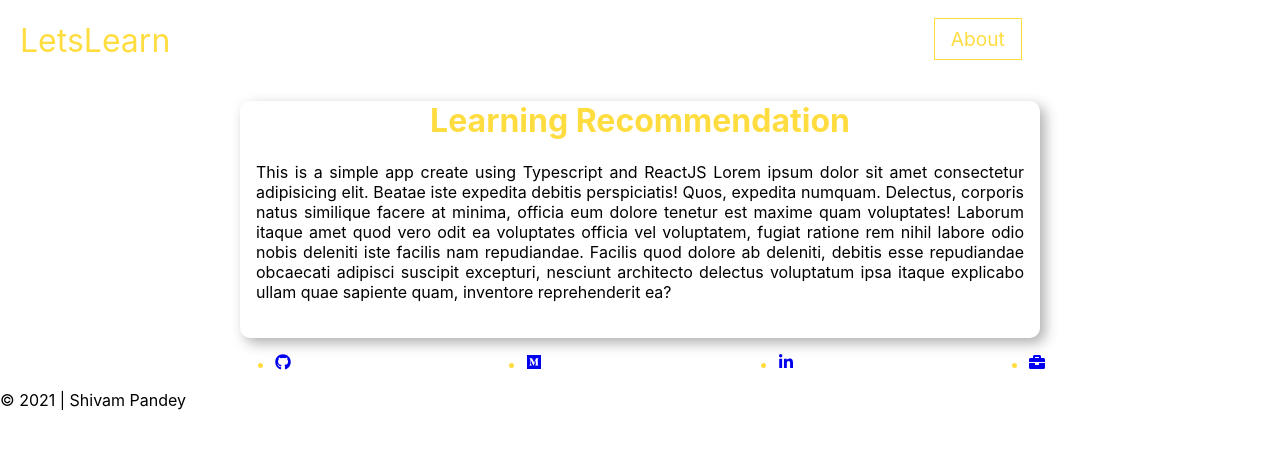
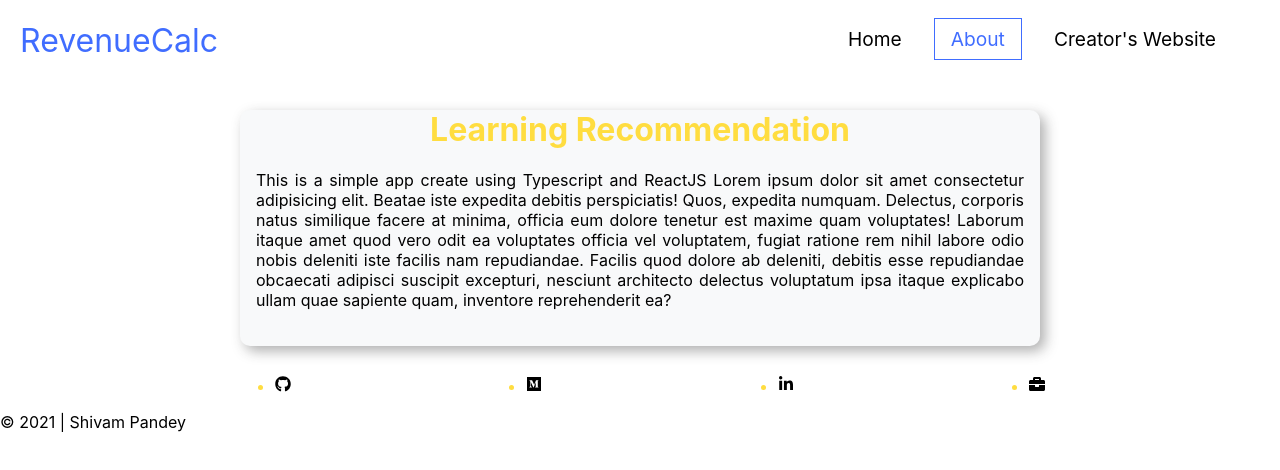
Before and after one commit to SJTGSHIVAM/profit_loss_mark14, a React (Create React App) app: page /about in a window 1280 px wide. Shown: the top 470 px of the page. Built offline with nearby package versions, Linux system fonts and the light colour scheme.

Commit message:
style: nave bar style updadte. fix: name fixed

```diff
--- a/package.json
+++ b/package.json
@@ -10,8 +10,12 @@
     "@types/node": "^12.0.0",
     "@types/react": "^17.0.0",
     "@types/react-dom": "^17.0.0",
+    "@types/react-router-dom": "^5.1.8",
+    "axios": "^0.21.1",
     "react": "^17.0.2",
     "react-dom": "^17.0.2",
+    "react-icons": "^4.2.0",
+    "react-router-dom": "^5.2.0",
     "react-scripts": "4.0.3",
     "typescript": "^4.1.2",
     "web-vitals": "^1.0.1"
--- a/src/App.tsx
+++ b/src/App.tsx
@@ -4,10 +4,9 @@ import "./App.css";
 import Navbar from "./components/Navbar";
 import Footer from "./components/Footer";
 import About from "./components/About";
-import RecList from "./components/RecList";
 
-import Rec from "./components/Rec";
 import NotFound from "./components/notfound";
+import ProfitCalc from "./components/ProfitCalc";
 
 function App() {
   return (
@@ -15,8 +14,7 @@ function App() {
       {" "}
       <Navbar />
       <Switch>
-        <Route path="/" component={() => <RecList top={"dsa"} />} exact />
-        <Route path="/rec/:id/:topic" component={Rec} />
+        <Route path="/" component={ProfitCalc} exact />
         <Route path="/about" exact component={About} />
         <Route path="/" component={NotFound} />
       </Switch>
--- a/src/components/Navbar/Navbar.css
+++ b/src/components/Navbar/Navbar.css
@@ -2,7 +2,7 @@ a {
   text-decoration: none;
 }
 .navbar {
-  background-color: #561f1f00;
+  background-color: #ffffff;
   height: 80px;
   display: flex;
   justify-content: center;
@@ -24,7 +24,7 @@ a {
 }
 
 .nav-logo {
-  color: #ffdd40;
+  color: #406dff;
   align-items: center;
   margin-left: 20px;
   cursor: pointer;
@@ -41,7 +41,7 @@ a {
 }
 
 .nav-links {
-  color: #fff;
+  color: rgb(0, 0, 0);
   text-decoration: none;
   padding: 0.5rem 1rem;
   height: 100%;
@@ -67,12 +67,12 @@ a {
 
 .nav-item:hover:after {
   width: 100%;
-  background: #ffdd40;
+  background: #406dff;
 }
 
 .nav-item .active {
-  color: #ffdd40;
-  border: 1px solid #ffdd40;
+  color: #406dff;
+  border: 1px solid #406dff;
 }
 
 .nav-icon {
@@ -84,7 +84,7 @@ a {
     display: flex;
     flex-direction: column;
     width: 100%;
-    border-top: 1pxsolid #fff;
+    border-top: 1px;
     position: absolute;
     top: 80px;
     left: -110%;
@@ -93,14 +93,14 @@ a {
   }
 
   .nav-menu.active {
-    background: #01010df2;
+    background: #406dff;
     left: 0px;
     opacity: 1;
     transition: all 0.5s ease;
     z-index: 1;
   }
   .nav-item .active {
-    color: #ffdd40;
+    color: #ffffff;
     border: none;
   }
   .nav-links {
@@ -118,6 +118,6 @@ a {
     font-size: 1.8rem;
 
     cursor: pointer;
-    color: #ffdd40;
+    color: #406dff;
   }
 }
--- a/src/components/Navbar/Navbar.tsx
+++ b/src/components/Navbar/Navbar.tsx
@@ -19,7 +19,7 @@ function Navbar() {
       <nav className="navbar">
         <div className="nav-container">
           <NavLink exact to="/" className="nav-logo">
-            LetsLearn
+            RevenueCalc
           </NavLink>
 
           <ul className={click ? "nav-menu active" : "nav-menu"}>
--- /dev/null
+++ b/src/components/ProfitCalc/ProfitCalc.css
@@ -0,0 +1,25 @@
+* {
+  box-sizing: border-box;
+}
+a {
+  text-decoration: none;
+  color: black;
+}
+.bcard {
+  background-color: #f8f9fa;
+  margin: 30px auto;
+  border-radius: 10px;
+  padding: 0 0 20px 0;
+  -webkit-box-shadow: 5px 5px 13px 0px rgba(50, 50, 50, 0.39);
+  -moz-box-shadow: 5px 5px 13px 0px rgba(50, 50, 50, 0.39);
+  box-shadow: 5px 5px 13px 0px rgba(50, 50, 50, 0.39);
+}
+.smallcard {
+  background-color: #f8f9fa;
+  margin: 1rem 1rem 1rem 1rem;
+  border-radius: 10px;
+  padding: 0.5rem;
+  -webkit-box-shadow: 5px 5px 13px 0px rgba(50, 50, 50, 0.39);
+  -moz-box-shadow: 5px 5px 13px 0px rgba(50, 50, 50, 0.39);
+  box-shadow: 5px 5px 13px 0px rgba(50, 50, 50, 0.39);
+}
--- /dev/null
+++ b/src/components/ProfitCalc/ProfitCalc.tsx
@@ -0,0 +1,12 @@
+import { useState } from "react";
+import "./ProfitCalc.css";
+const ProfitCalc = () => {
+  return (
+    <div className="bcard">
+      <header className="head">
+        <h1>Lets check your returns</h1>
+      </header>
+    </div>
+  );
+};
+export default ProfitCalc;
--- /dev/null
+++ b/src/components/ProfitCalc/index.ts
@@ -0,0 +1,3 @@
+import ProfitCalc from "./ProfitCalc";
+
+export default ProfitCalc;
```
Also changed, not shown: 1 other file (tests, documents, lock files or other folders).
